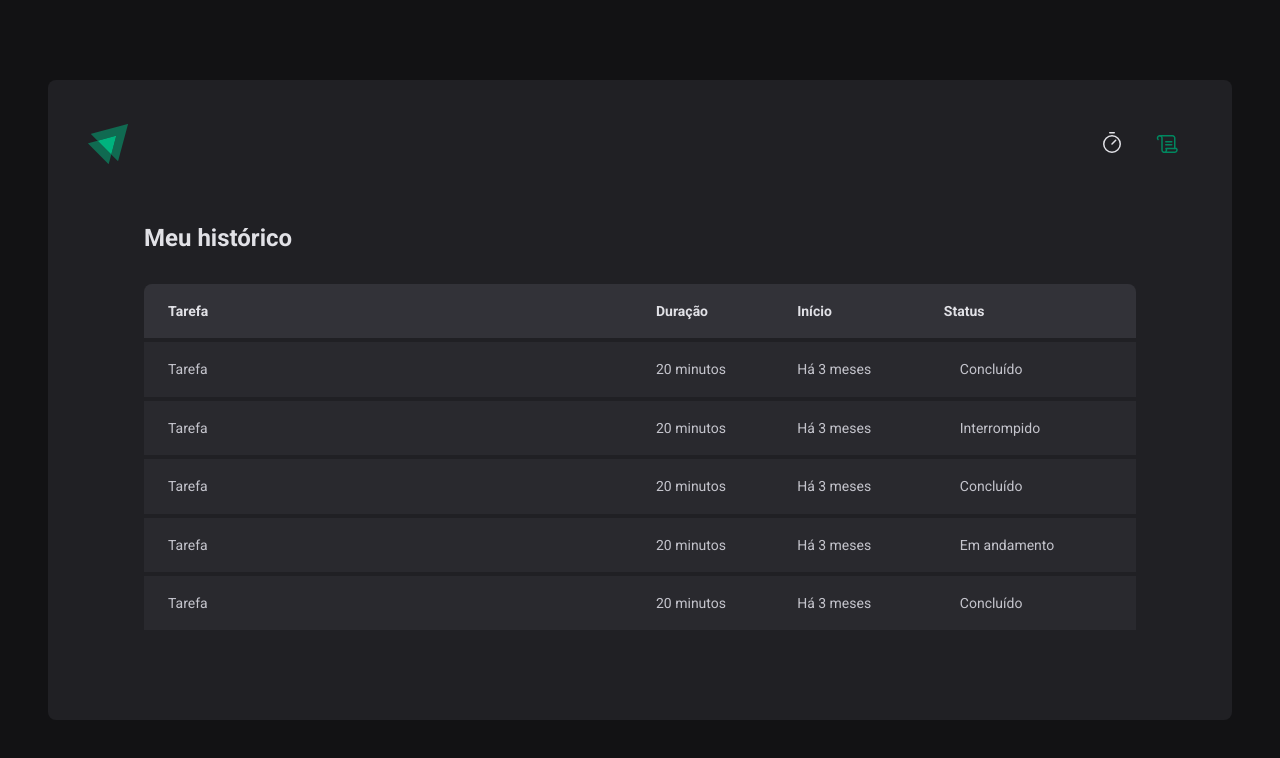
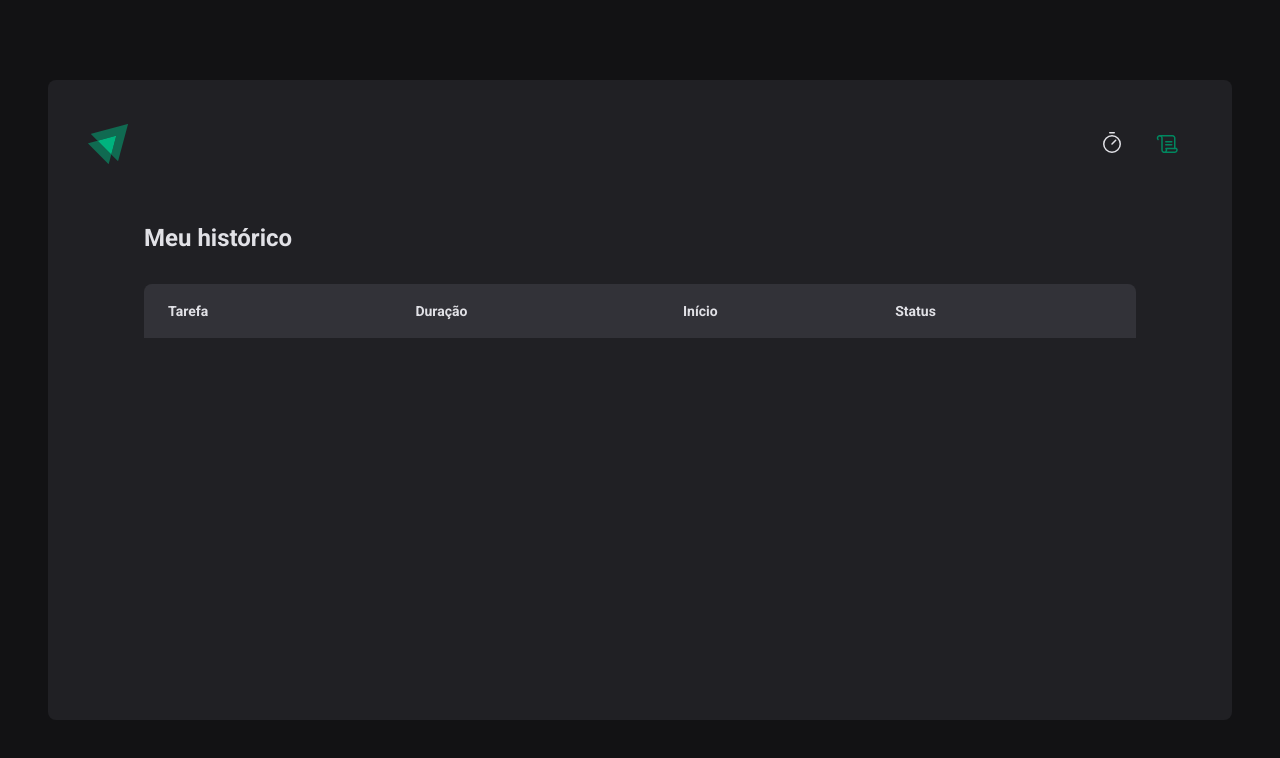
Before and after one commit to lucian-af/-ignite-timer, a React (Vite) app: page /history in a window 1280 px wide. Shown: the top 758 px of the page. Built offline with nearby package versions, Linux system fonts and the light colour scheme.

Commit message:
chore: refatoração do contexto de ciclos para uso compartilhado entre rotas;

```diff
--- a/src/App.tsx
+++ b/src/App.tsx
@@ -1,5 +1,6 @@
 import { BrowserRouter } from "react-router-dom";
 import { ThemeProvider } from "styled-components";
+import { CyclesContextProvider } from "./contexts/CyclesContext";
 import { Router } from "./Router";
 import { GlobalStyle } from "./styles/global";
 import { defaultTheme } from "./styles/themes/default";
@@ -8,7 +9,9 @@
   return (
     <ThemeProvider theme={defaultTheme}>
       <BrowserRouter>
-        <Router />
+        <CyclesContextProvider>
+          <Router />
+        </CyclesContextProvider>
       </BrowserRouter>
       <GlobalStyle />
     </ThemeProvider>
--- /dev/null
+++ b/src/contexts/CyclesContext.tsx
@@ -0,0 +1,104 @@
+import { createContext, ReactNode, useState } from "react";
+
+type Cycle = {
+  id: string;
+  task: string;
+  minutesAmount: number;
+  startDate: Date;
+  interruptedDate?: Date;
+  finishedDate?: Date;
+};
+
+type CreateCycleData = {
+  task: string;
+  minutesAmount: number;
+};
+
+type CyclesContextType = {
+  cycles: Cycle[];
+  activeCycle: Cycle | undefined;
+  activeCycleId: string | null;
+  amountSecondsPassed: number;
+  markCurrentCycleAsFinished: () => void;
+  setSecondsPassed: (seconds: number) => void;
+  createNewCycle: (data: CreateCycleData) => void;
+  interruptCurrentCycle: () => void;
+};
+
+export const CycleContext = createContext({} as CyclesContextType);
+
+type CyclesContextProviderProps = {
+  children: ReactNode;
+};
+
+export function CyclesContextProvider({
+  children,
+}: CyclesContextProviderProps) {
+  const [cycles, setCycles] = useState<Cycle[]>([]);
+  const [activeCycleId, setActiveCycleId] = useState<string | null>(null);
+  const activeCycle = cycles.find((cycle) => cycle.id === activeCycleId);
+
+  const [amountSecondsPassed, setAmountSecondsPassed] = useState(0);
+
+  function markCurrentCycleAsFinished() {
+    setCycles((state) =>
+      state.map((cycle) => {
+        if (cycle.id === activeCycleId) {
+          return { ...cycle, finishedDate: new Date() };
+        } else {
+          return cycle;
+        }
+      })
+    );
+    setActiveCycleId(null);
+  }
+
+  function setSecondsPassed(seconds: number) {
+    setAmountSecondsPassed(seconds);
+  }
+
+  function createNewCycle(data: CreateCycleData) {
+    const id = new Date().getTime().toString();
+    const newCycle: Cycle = {
+      id,
+      task: data.task,
+      minutesAmount: data.minutesAmount,
+      startDate: new Date(),
+    };
+
+    setCycles((state) => [...state, newCycle]);
+    setActiveCycleId(id);
+    setAmountSecondsPassed(0);
+  }
+
+  function interruptCurrentCycle() {
+    setCycles((state) =>
+      state.map((cycle) => {
+        if (cycle.id === activeCycleId) {
+          return { ...cycle, interruptedDate: new Date() };
+        } else {
+          return cycle;
+        }
+      })
+    );
+
+    setActiveCycleId(null);
+  }
+
+  return (
+    <CycleContext.Provider
+      value={{
+        cycles,
+        activeCycle,
+        activeCycleId,
+        amountSecondsPassed,
+        markCurrentCycleAsFinished,
+        setSecondsPassed,
+        createNewCycle,
+        interruptCurrentCycle,
+      }}
+    >
+      {children}
+    </CycleContext.Provider>
+  );
+}
--- a/src/pages/History/index.tsx
+++ b/src/pages/History/index.tsx
@@ -1,6 +1,12 @@
+import { useContext } from "react";
+import { CycleContext } from "../../contexts/CyclesContext";
 import { HistoryContainer, HistoryList, Status } from "./styles";
+import { formatDistanceToNow } from "date-fns";
+import ptBR from "date-fns/locale/pt-BR";
 
 export function History() {
+  const { cycles } = useContext(CycleContext);
+
   return (
     <HistoryContainer>
       <h1>Meu histórico</h1>
@@ -16,46 +22,33 @@
             </tr>
           </thead>
           <tbody>
-            <tr>
-              <td>Tarefa</td>
-              <td>20 minutos</td>
-              <td>Há 3 meses</td>
-              <td>
-                <Status statusColor="green">Concluído</Status>
-              </td>
-            </tr>
-            <tr>
-              <td>Tarefa</td>
-              <td>20 minutos</td>
-              <td>Há 3 meses</td>
-              <td>
-                <Status statusColor="red">Interrompido</Status>
-              </td>
-            </tr>
-            <tr>
-              <td>Tarefa</td>
-              <td>20 minutos</td>
-              <td>Há 3 meses</td>
-              <td>
-                <Status statusColor="green">Concluído</Status>
-              </td>
-            </tr>
-            <tr>
-              <td>Tarefa</td>
-              <td>20 minutos</td>
-              <td>Há 3 meses</td>
-              <td>
-                <Status statusColor="yellow">Em andamento</Status>
-              </td>
-            </tr>
-            <tr>
-              <td>Tarefa</td>
-              <td>20 minutos</td>
-              <td>Há 3 meses</td>
-              <td>
-                <Status statusColor="green">Concluído</Status>
-              </td>
-            </tr>
+            {cycles.map((cycle) => {
+              return (
+                <tr key={cycle.id}>
+                  <td>{cycle.task}</td>
+                  <td>{cycle.minutesAmount} minutos</td>
+                  <td>
+                    {formatDistanceToNow(cycle.startDate, {
+                      addSuffix: true,
+                      locale: ptBR,
+                    })}
+                  </td>
+                  <td>
+                    {cycle.finishedDate && (
+                      <Status statusColor="green">Concluído</Status>
+                    )}
+
+                    {cycle.interruptedDate && (
+                      <Status statusColor="red">Interrompido</Status>
+                    )}
+
+                    {!cycle.finishedDate && !cycle.interruptedDate && (
+                      <Status statusColor="yellow">Em andamento</Status>
+                    )}
+                  </td>
+                </tr>
+              );
+            })}
           </tbody>
         </table>
       </HistoryList>
--- a/src/pages/History/styles.ts
+++ b/src/pages/History/styles.ts
@@ -62,9 +62,9 @@
 `;
 
 const STATUS_COLORS = {
-  yellow: "yellow-5",
-  red: "red-5",
-  green: "green-5",
+  yellow: "yellow-500",
+  red: "red-500",
+  green: "green-500",
 } as const;
 
 type StatusProps = {
--- a/src/pages/Home/components/Countdown/index.tsx
+++ b/src/pages/Home/components/Countdown/index.tsx
@@ -1,6 +1,6 @@
 import { differenceInSeconds } from "date-fns";
 import { useContext, useEffect } from "react";
-import { CycleContext } from "../..";
+import { CycleContext } from "../../../../contexts/CyclesContext";
 import { CountdownContainer, Separator } from "./styles";
 
 export function Countdown() {
--- a/src/pages/Home/components/NewCycleForm/index.tsx
+++ b/src/pages/Home/components/NewCycleForm/index.tsx
@@ -1,7 +1,7 @@
 import { FormContainer, MinutesAmountInput, TaskInput } from "./styles";
 import { useContext } from "react";
-import { CycleContext } from "../..";
 import { useFormContext } from "react-hook-form";
+import { CycleContext } from "../../../../contexts/CyclesContext";
 
 export function NewCycleForm() {
   const { activeCycle } = useContext(CycleContext);
@@ -31,7 +31,7 @@
         id="minuteAmount"
         placeholder="00"
         step={5}
-        min={1}
+        min={5}
         max={60}
         disabled={!!activeCycle}
         {...register("minutesAmount", { valueAsNumber: true })}
--- a/src/pages/Home/index.tsx
+++ b/src/pages/Home/index.tsx
@@ -1,51 +1,31 @@
 import { HandPalm, Play } from "phosphor-react";
-import { createContext, useState } from "react";
 import {
   HomeContainer,
   StartCountdownButton,
   StopCountdownButton,
 } from "./styles";
-
-// import { differenceInSeconds } from "date-fns";
 import { NewCycleForm } from "./components/NewCycleForm";
 import { Countdown } from "./components/Countdown";
 import { FormProvider, useForm } from "react-hook-form";
 import { zodResolver } from "@hookform/resolvers/zod";
 import * as zod from "zod";
-
-type Cycle = {
-  id: string;
-  task: string;
-  minutesAmount: number;
-  startDate: Date;
-  interruptedDate?: Date;
-  finishedDate?: Date;
-};
-
-type CyclesContextType = {
-  activeCycle: Cycle | undefined;
-  activeCycleId: string | null;
-  amountSecondsPassed: number;
-  markCurrentCycleAsFinished: () => void;
-  setSecondsPassed: (seconds: number) => void;
-};
-
-export const CycleContext = createContext({} as CyclesContextType);
+import { useContext } from "react";
+import { CycleContext } from "../../contexts/CyclesContext";
 
 const newCycleFormValidationSchema = zod.object({
-  task: zod.string().min(1, "Informe a tarefa."),
+  task: zod.string().min(5, "Informe a tarefa."),
   minutesAmount: zod
     .number()
-    .min(1, "O ciclo precisa ser de no mínimo 5 minutos")
+    .min(5, "O ciclo precisa ser de no mínimo 5 minutos")
     .max(60, "O ciclo precisa ser de no máximo 60 minutos"),
 });
 
 type NewCycleFormData = zod.infer<typeof newCycleFormValidationSchema>;
 
 export function Home() {
-  const [cycles, setCycles] = useState<Cycle[]>([]);
-  const [activeCycleId, setActiveCycleId] = useState<string | null>(null);
-  const activeCycle = cycles.find((cycle) => cycle.id === activeCycleId);
+  const { activeCycle, createNewCycle, interruptCurrentCycle } =
+    useContext(CycleContext);
+
   const newCycleForm = useForm<NewCycleFormData>({
     resolver: zodResolver(newCycleFormValidationSchema),
     defaultValues: {
@@ -54,76 +34,24 @@
     },
   });
   const { handleSubmit, watch, reset } = newCycleForm;
-  const [amountSecondsPassed, setAmountSecondsPassed] = useState(0);
 
   const task = watch("task");
   const isSubmitDisabled = !task;
 
   function handleCreateNewCycle(data: NewCycleFormData) {
-    const id = new Date().getTime().toString();
-    const newCycle: Cycle = {
-      id,
-      task: data.task,
-      minutesAmount: data.minutesAmount,
-      startDate: new Date(),
-    };
-
-    setCycles((state) => [...state, newCycle]);
-    setActiveCycleId(id);
-    setAmountSecondsPassed(0);
+    createNewCycle(data);
     reset();
-  }
-
-  function handleInterruptCycle() {
-    setCycles((state) =>
-      state.map((cycle) => {
-        if (cycle.id === activeCycleId) {
-          return { ...cycle, interruptedDate: new Date() };
-        } else {
-          return cycle;
-        }
-      })
-    );
-
-    setActiveCycleId(null);
-  }
-
-  function markCurrentCycleAsFinished() {
-    setCycles((state) =>
-      state.map((cycle) => {
-        if (cycle.id === activeCycleId) {
-          return { ...cycle, finishedDate: new Date() };
-        } else {
-          return cycle;
-        }
-      })
-    );
-    setActiveCycleId(null);
-  }
-
-  function setSecondsPassed(seconds: number) {
-    setAmountSecondsPassed(seconds);
   }
 
   return (
     <HomeContainer>
       <form action="" onSubmit={handleSubmit(handleCreateNewCycle)}>
-        <CycleContext.Provider
-          value={{
-            activeCycle,
-            activeCycleId,
-            amountSecondsPassed,
-            markCurrentCycleAsFinished,
-            setSecondsPassed,
-          }}
-        >
-          <FormProvider {...newCycleForm}>
-            <NewCycleForm />
-          </FormProvider>
-          <Countdown />
-        </CycleContext.Provider>
+        <FormProvider {...newCycleForm}>
+          <NewCycleForm />
+        </FormProvider>
+        <Countdown />
         {activeCycle ? (
-          <StopCountdownButton type="button" onClick={handleInterruptCycle}>
+          <StopCountdownButton type="button" onClick={interruptCurrentCycle}>
             <HandPalm size={24} />
             Interromper
           </StopCountdownButton>
```
